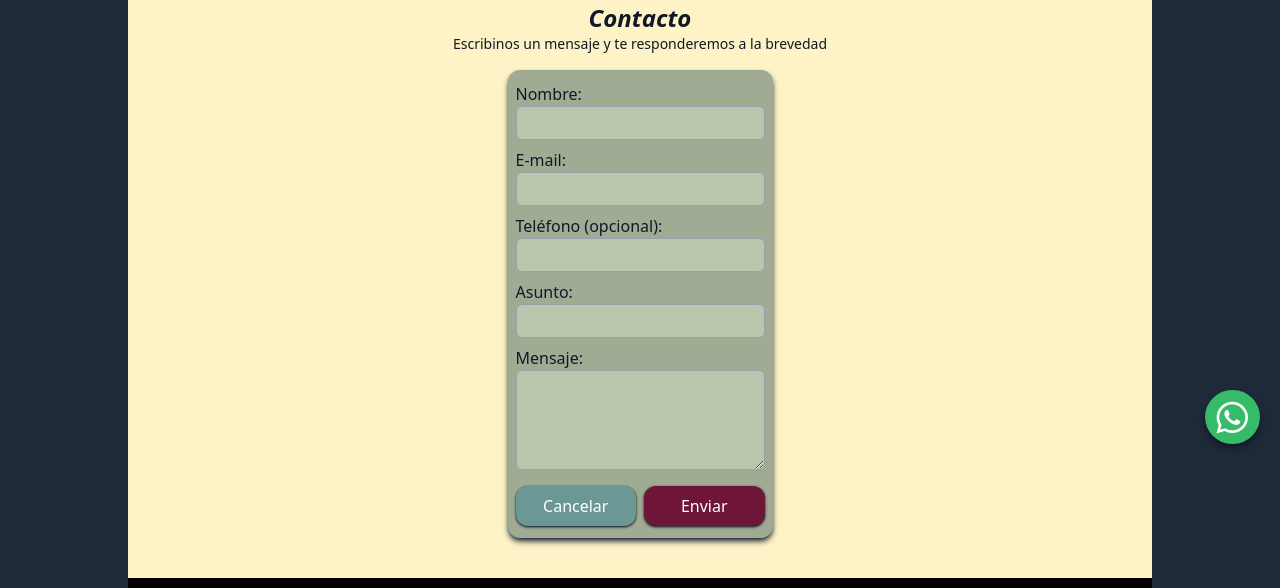
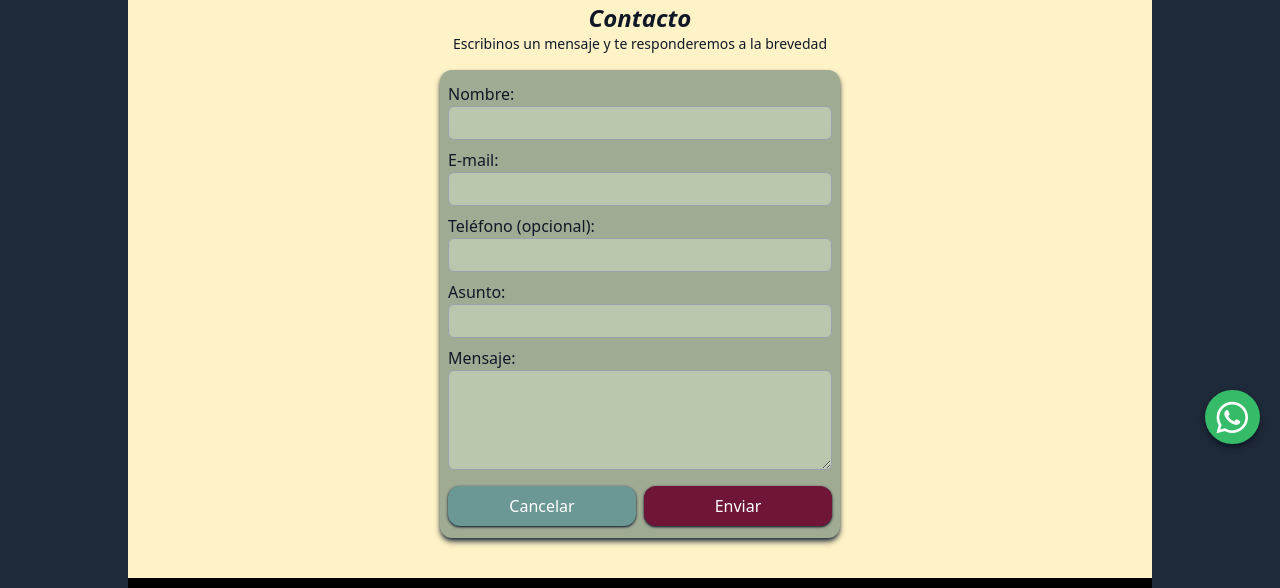
Before and after one commit to vdelaconcep/AAAL-beta, a React (Vite) app in the folder Front/: page /contacto in a window 1280 px wide. Shown: the part 336-924 px from the top of the page. Built offline with nearby package versions, Linux system fonts and the light colour scheme; no server answers.

Commit message:
Corrección de colores

```diff
--- a/Front/src/components/principal/auspiciantes.jsx
+++ b/Front/src/components/principal/auspiciantes.jsx
@@ -17,7 +17,7 @@ const Auspiciantes = () => {
     const logos = [...slides, ...slides];
 
     return (
-        <section className="fondo-granate p-2 px-4 md:px-8 pb-3 md:pb-4">
+        <section className="bg-[#6E1538] p-2 px-4 md:px-8 pb-3 md:pb-4">
             <p className="text-center text-md md:text-lg text-white font-medium italic pb-1 text-shadow-gray-900 text-shadow-2xs">
                 Nos acompañan:
             </p>
--- a/Front/src/components/principal/facah.jsx
+++ b/Front/src/components/principal/facah.jsx
@@ -4,7 +4,7 @@ import logo_facah from '../../assets/img/logo-facah.png';
 
 const Facah = () => {
     return (
-        <section className="fondo-celeste borde-inferior-celeste-oscuro py-5 px-4">
+        <section className="bg-[#6B9795] borde-inferior-celeste-oscuro py-5 px-4">
             <motion.div
                 initial={{ y: 30, opacity: 0 }}
                 transition={{ duration: 0.8 }}
--- a/Front/src/components/principal/historia.jsx
+++ b/Front/src/components/principal/historia.jsx
@@ -7,7 +7,7 @@ const Historia = () => {
 
     return (
         <section
-            className="fondo-celeste borde-inferior-celeste-oscuro w-full pt-1 md:pt-4 md:pb-3 px-4 md:px-8">
+            className="bg-[#6B9795] borde-inferior-celeste-oscuro w-full pt-1 md:pt-4 md:pb-3 px-4 md:px-8">
 
             <motion.div
                 initial={{ y: 30, opacity: 0 }}
--- a/Front/src/pages/contacto.jsx
+++ b/Front/src/pages/contacto.jsx
@@ -10,7 +10,7 @@ const Contacto = () => {
                 <h6 className="text-sm md:text-md">Escribinos un mensaje y te responderemos a la brevedad</h6>
             </div>
 
-            <form className="bg-[#A0AB94] px-2 py-3 rounded-xl shadow-md shadow-gray-800 text-md md:max-w-[300px]">
+            <form className="bg-[#A0AB94] px-2 py-3 rounded-xl shadow-md shadow-gray-800 text-md w-full md:max-w-[400px]">
                 <article className="flex flex-col mb-2">
                     <label
                         className="font-medium"
```
